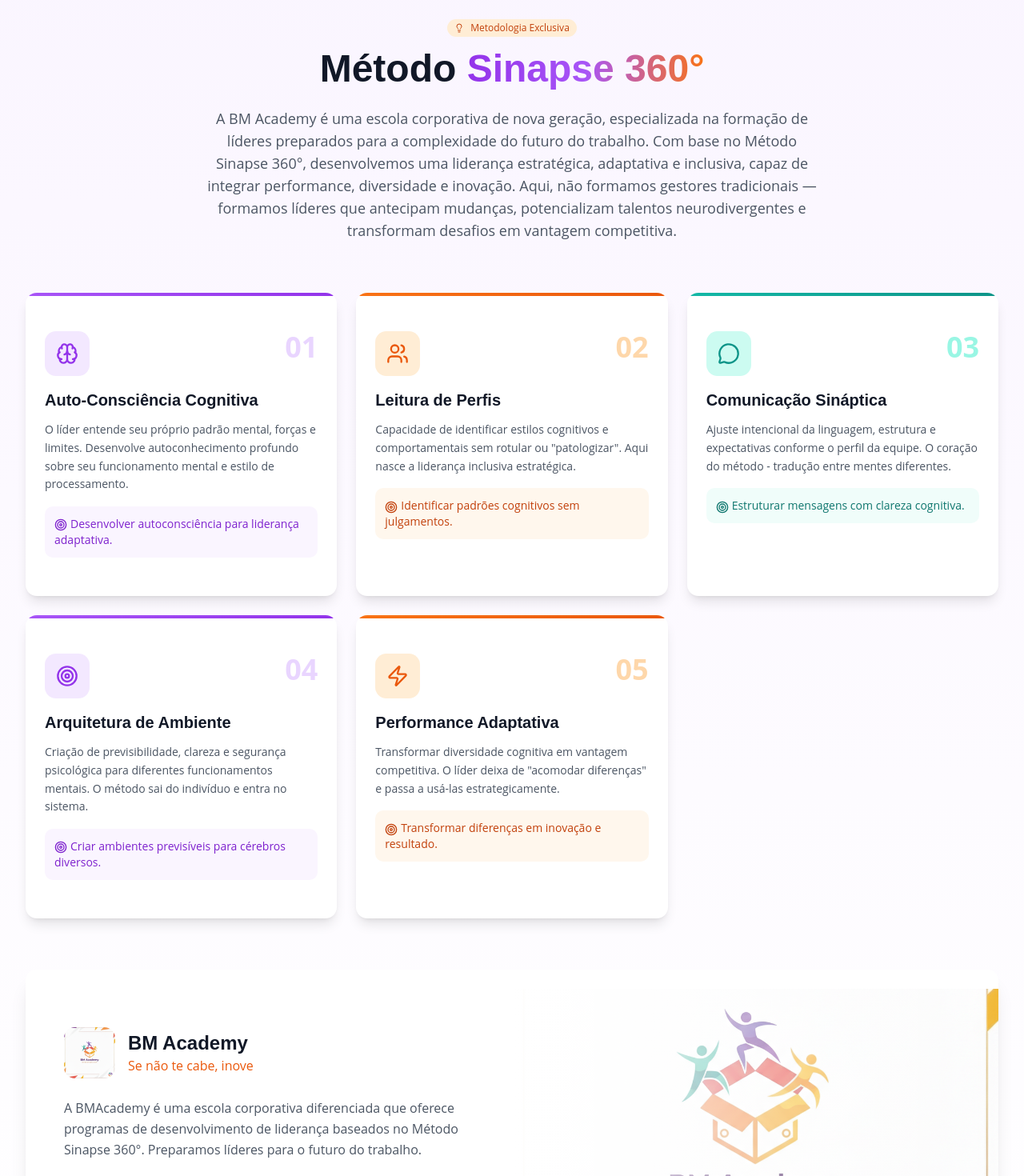
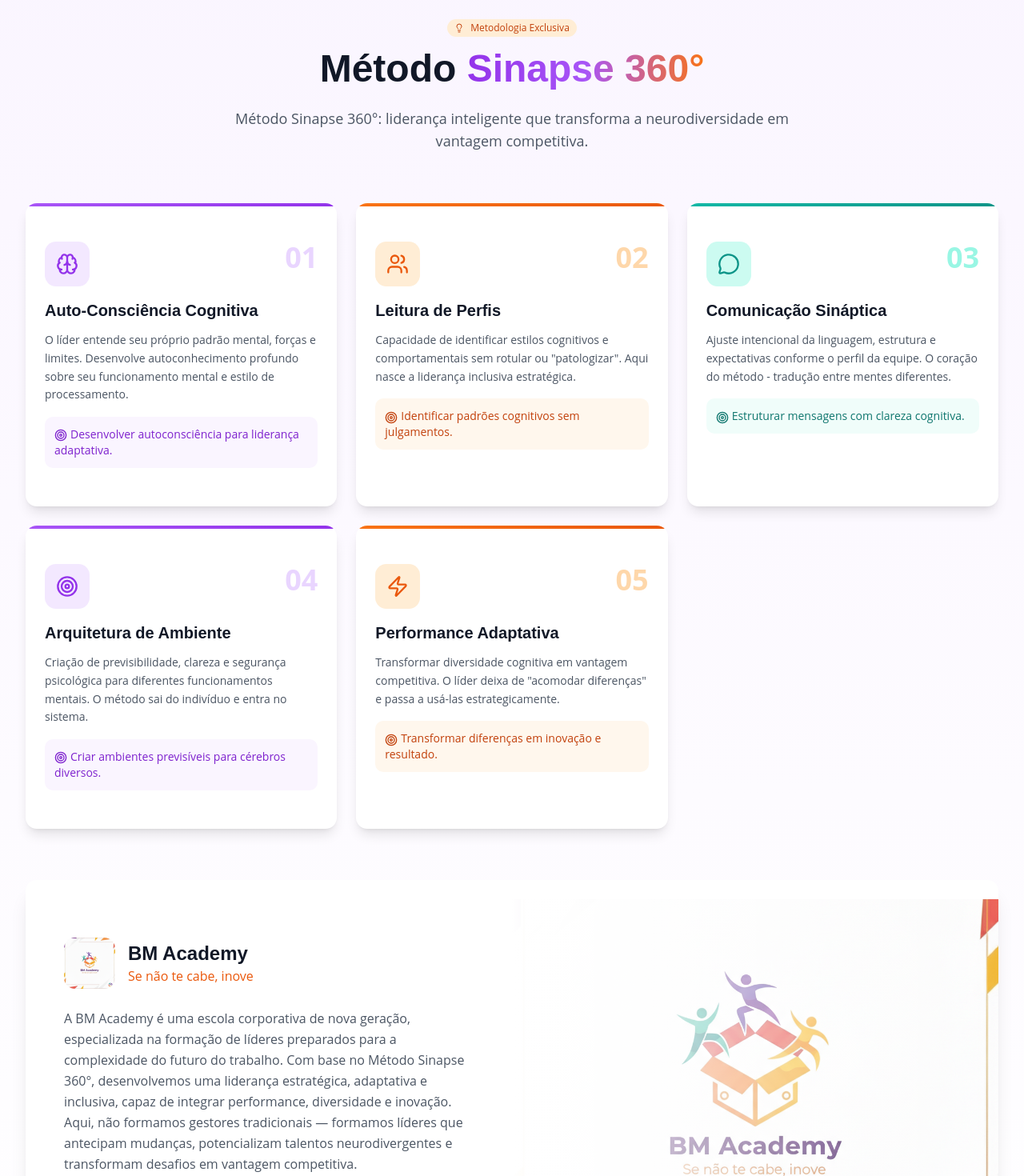
Before and after one commit to Inovamentes/bibimartins-site, a React (Vite) app: page / in a window 1280 px wide. Shown: the part 1940-3410 px from the top of the page at 80% size. Built offline with nearby package versions, Linux system fonts and the light colour scheme.

Commit message:
Update App.tsx

```diff
--- a/src/App.tsx
+++ b/src/App.tsx
@@ -347,10 +347,7 @@ function App() {
               Método <span className="text-gradient">Sinapse 360°</span>
             </h2>
             <p className="text-lg text-gray-600">
-              A BM Academy é uma escola corporativa de nova geração, especializada na formação de líderes preparados para a complexidade do futuro do trabalho.
-              Com base no Método Sinapse 360°, desenvolvemos uma liderança estratégica, adaptativa e inclusiva, capaz de integrar performance, diversidade e inovação.
-              Aqui, não formamos gestores tradicionais — formamos líderes que antecipam mudanças, potencializam talentos
-              neurodivergentes e transformam desafios em vantagem competitiva.
+              Método Sinapse 360°: liderança inteligente que transforma a neurodiversidade em vantagem competitiva.
             </p>
           </div>
 
@@ -464,9 +461,10 @@ function App() {
                     </div>
                   </div>
                   <p className="text-gray-600 mb-6 leading-relaxed">
-                    A BMAcademy é uma escola corporativa diferenciada que oferece programas
-                    de desenvolvimento de liderança baseados no Método Sinapse 360°.
-                    Preparamos líderes para o futuro do trabalho.
+                    A BM Academy é uma escola corporativa de nova geração, especializada na formação de líderes preparados para a complexidade do futuro do trabalho.
+                    Com base no Método Sinapse 360°, desenvolvemos uma liderança estratégica, adaptativa e inclusiva, capaz de integrar performance, diversidade e inovação.
+                    Aqui, não formamos gestores tradicionais — formamos líderes que antecipam mudanças, potencializam talentos
+                    neurodivergentes e transformam desafios em vantagem competitiva.
                   </p>
                   <Button
                     onClick={() => window.open('https://wa.me/5511932143117', '_blank')}
```
